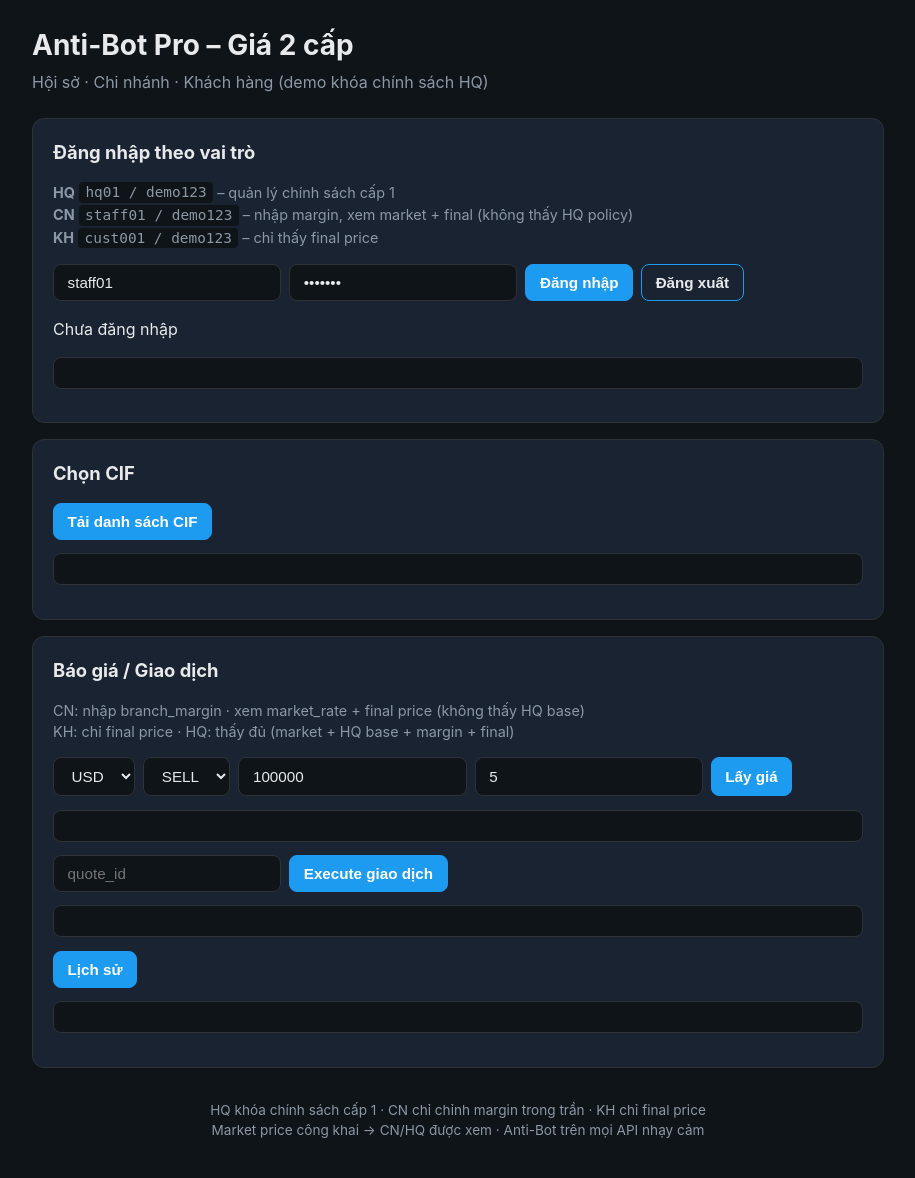
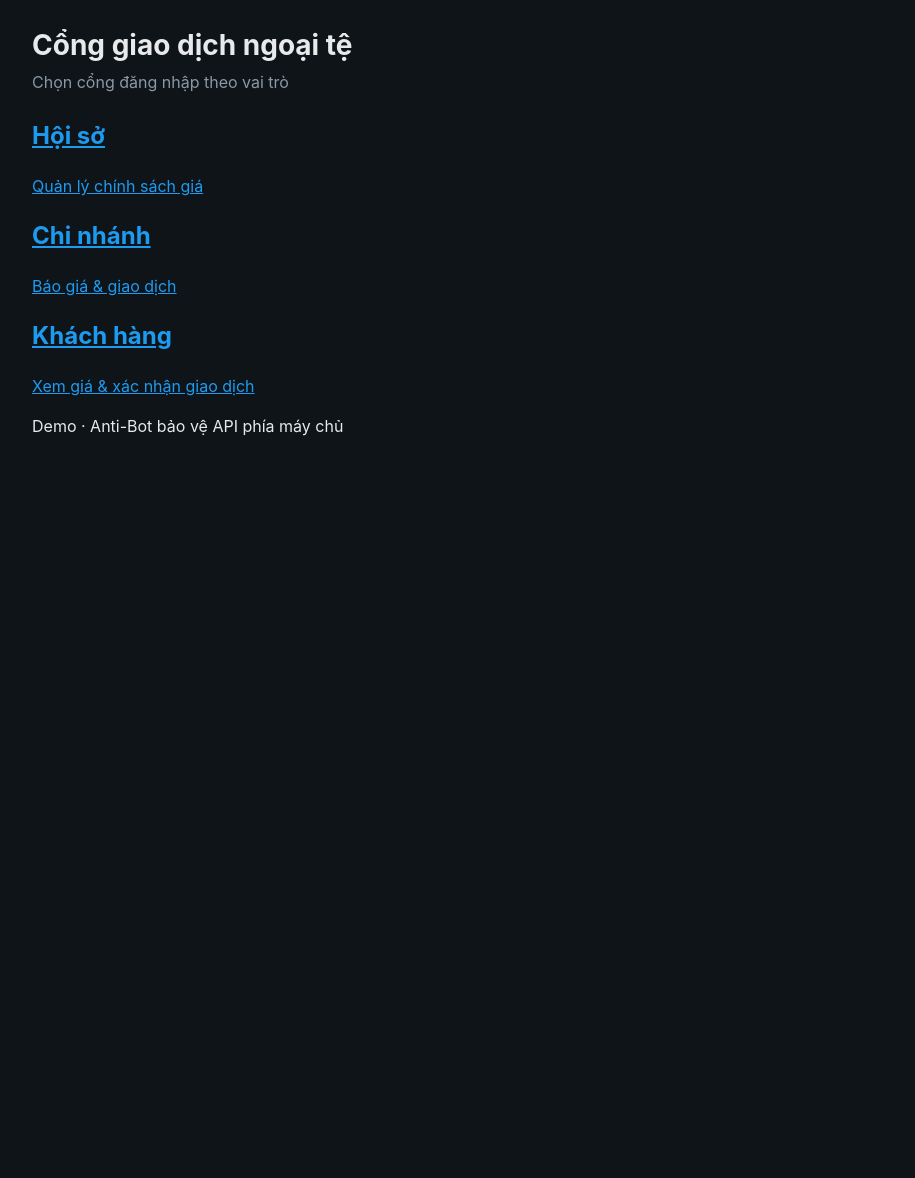
Before and after one commit to trongltgit/anti-bot-pro, a Flask app: page / in a window 1280 px wide. Shown: the whole page, without its empty margins (182-1097 px from the left). After the commit the page ends 436 px from the top, so only its background shows below. Run offline with Flask 3, Linux system fonts and the light colour scheme.

Commit message:
Update index.html

```diff
--- a/templates/index.html
+++ b/templates/index.html
@@ -3,107 +3,32 @@
 <head>
   <meta charset="UTF-8">
   <meta name="viewport" content="width=device-width, initial-scale=1.0">
-  <title>Anti-Bot Pro – 3 vai trò HQ / CN / KH</title>
+  <title>Cổng giao dịch</title>
   <link rel="stylesheet" href="/static/css/style.css">
 </head>
 <body>
-  <div class="container">
-    <header>
-      <h1>Anti-Bot Pro – Giá 2 cấp</h1>
-      <p class="subtitle">Hội sở · Chi nhánh · Khách hàng (demo khóa chính sách HQ)</p>
+  <div class="container narrow">
+    <header class="center">
+      <h1>Cổng giao dịch ngoại tệ</h1>
+      <p class="subtitle">Chọn cổng đăng nhập theo vai trò</p>
     </header>
 
-    <section class="card">
-      <h2>Đăng nhập theo vai trò</h2>
-      <p class="hint">
-        <strong>HQ</strong> <code>hq01 / demo123</code> – quản lý chính sách cấp 1<br>
-        <strong>CN</strong> <code>staff01 / demo123</code> – nhập margin, xem market + final (không thấy HQ policy)<br>
-        <strong>KH</strong> <code>cust001 / demo123</code> – chỉ thấy final price
-      </p>
-      <div class="form-row">
-        <input type="text" id="username" value="staff01">
-        <input type="password" id="password" value="demo123">
-        <button onclick="doLogin()">Đăng nhập</button>
-        <button class="secondary" onclick="doLogout()">Đăng xuất</button>
-      </div>
-      <p id="login-status">Chưa đăng nhập</p>
-      <pre id="login-result" class="result"></pre>
-    </section>
+    <div class="portal-grid">
+      <a class="portal-card" href="/login/hq">
+        <h2>Hội sở</h2>
+        <p>Quản lý chính sách giá</p>
+      </a>
+      <a class="portal-card" href="/login/cn">
+        <h2>Chi nhánh</h2>
+        <p>Báo giá & giao dịch</p>
+      </a>
+      <a class="portal-card" href="/login/kh">
+        <h2>Khách hàng</h2>
+        <p>Xem giá & xác nhận giao dịch</p>
+      </a>
+    </div>
 
-    <!-- HQ only -->
-    <section class="card" id="hq-panel" style="display:none">
-      <h2>Hội sở – Quản lý chính sách giá (cấp 1)</h2>
-      <p class="hint">Chỉ HQ thấy và sửa. CN / KH gọi API này sẽ bị 403.</p>
-      <button onclick="loadHQPolicy()">Tải chính sách HQ</button>
-      <pre id="hq-policy-result" class="result"></pre>
-      <h3>Sửa base_spread</h3>
-      <div class="form-row">
-        <select id="hq-tier">
-          <option>GOLD</option><option>SILVER</option><option>BRONZE</option>
-        </select>
-        <select id="hq-currency">
-          <option>USD</option><option>EUR</option><option>GBP</option>
-          <option>JPY</option><option>AUD</option><option>SGD</option>
-        </select>
-        <select id="hq-side"><option>SELL</option><option>BUY</option></select>
-        <input type="number" id="hq-spread-value" value="15" step="0.1">
-        <button onclick="updateBaseSpread()">Cập nhật base_spread</button>
-      </div>
-      <h3>Sửa trần margin chi nhánh</h3>
-      <div class="form-row">
-        <select id="hq-tier2">
-          <option>GOLD</option><option>SILVER</option><option>BRONZE</option>
-        </select>
-        <select id="hq-currency2">
-          <option>USD</option><option>EUR</option><option>GBP</option>
-          <option>JPY</option><option>AUD</option><option>SGD</option>
-        </select>
-        <input type="number" id="hq-max-margin" value="20" step="0.1">
-        <button onclick="updateMaxMargin()">Cập nhật max_branch_margin</button>
-      </div>
-      <pre id="hq-update-result" class="result"></pre>
-    </section>
-
-    <section class="card">
-      <h2>Chọn CIF</h2>
-      <button onclick="loadCustomers()">Tải danh sách CIF</button>
-      <div id="customer-list"></div>
-      <pre id="select-result" class="result"></pre>
-    </section>
-
-    <section class="card">
-      <h2>Báo giá / Giao dịch</h2>
-      <p class="hint" id="role-hint">
-        CN: nhập branch_margin · xem market_rate + final price (không thấy HQ base)<br>
-        KH: chỉ final price · HQ: thấy đủ (market + HQ base + margin + final)
-      </p>
-      <div class="form-row">
-        <select id="currency">
-          <option>USD</option><option>EUR</option><option>GBP</option>
-          <option>JPY</option><option>AUD</option><option>SGD</option>
-        </select>
-        <select id="side"><option>SELL</option><option>BUY</option></select>
-        <input type="number" id="amount" value="100000" min="1">
-        <input type="number" id="branch-margin" value="5" min="0" step="0.1" title="Margin chi nhánh">
-        <button onclick="getQuote()">Lấy giá</button>
-      </div>
-      <pre id="quote-result" class="result"></pre>
-      <div class="form-row">
-        <input type="text" id="quote-id" placeholder="quote_id">
-        <button onclick="executeTrade()">Execute giao dịch</button>
-      </div>
-      <pre id="trade-result" class="result"></pre>
-      <button onclick="loadHistory()">Lịch sử</button>
-      <pre id="history-result" class="result"></pre>
-    </section>
-
-    <footer>
-      <p>
-        HQ khóa chính sách cấp 1 · CN chỉ chỉnh margin trong trần · KH chỉ final price<br>
-        Market price công khai → CN/HQ được xem · Anti-Bot trên mọi API nhạy cảm
-      </p>
-    </footer>
+    <p class="center muted small">Demo · Anti-Bot bảo vệ API phía máy chủ</p>
   </div>
-  <script src="/static/js/app.js"></script>
 </body>
 </html>
```
